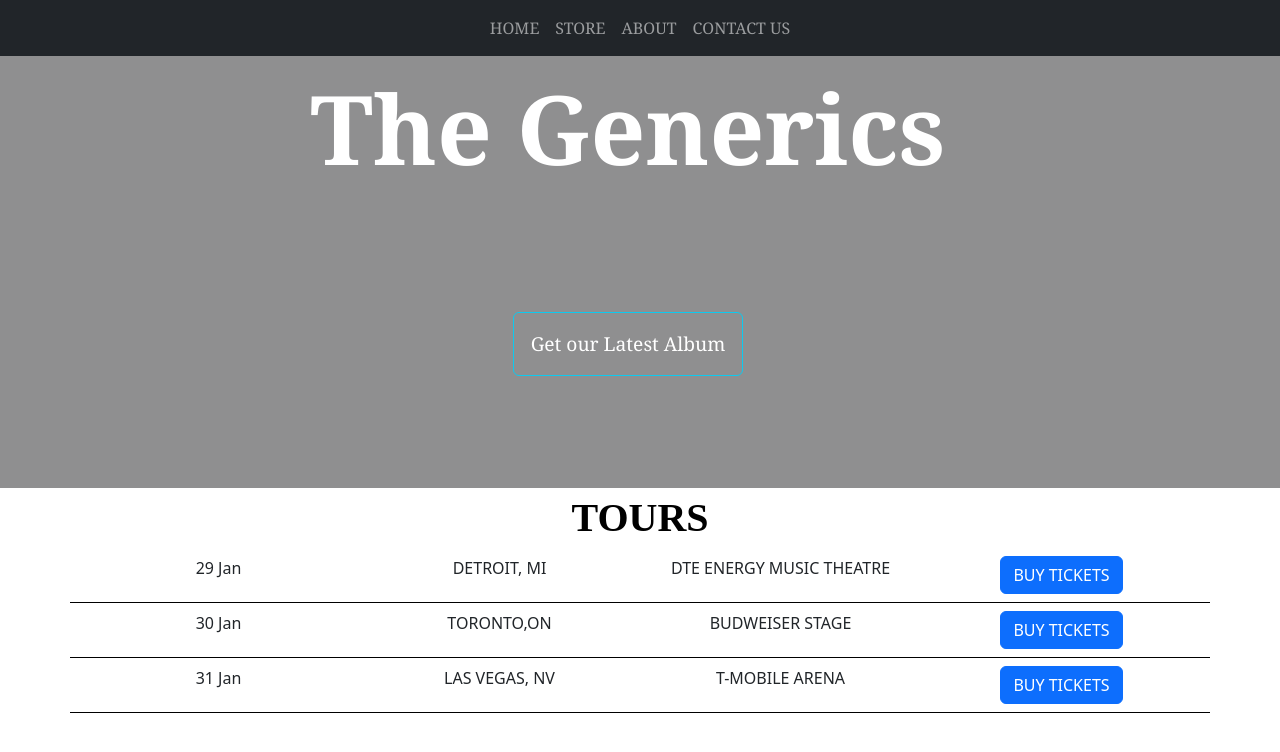
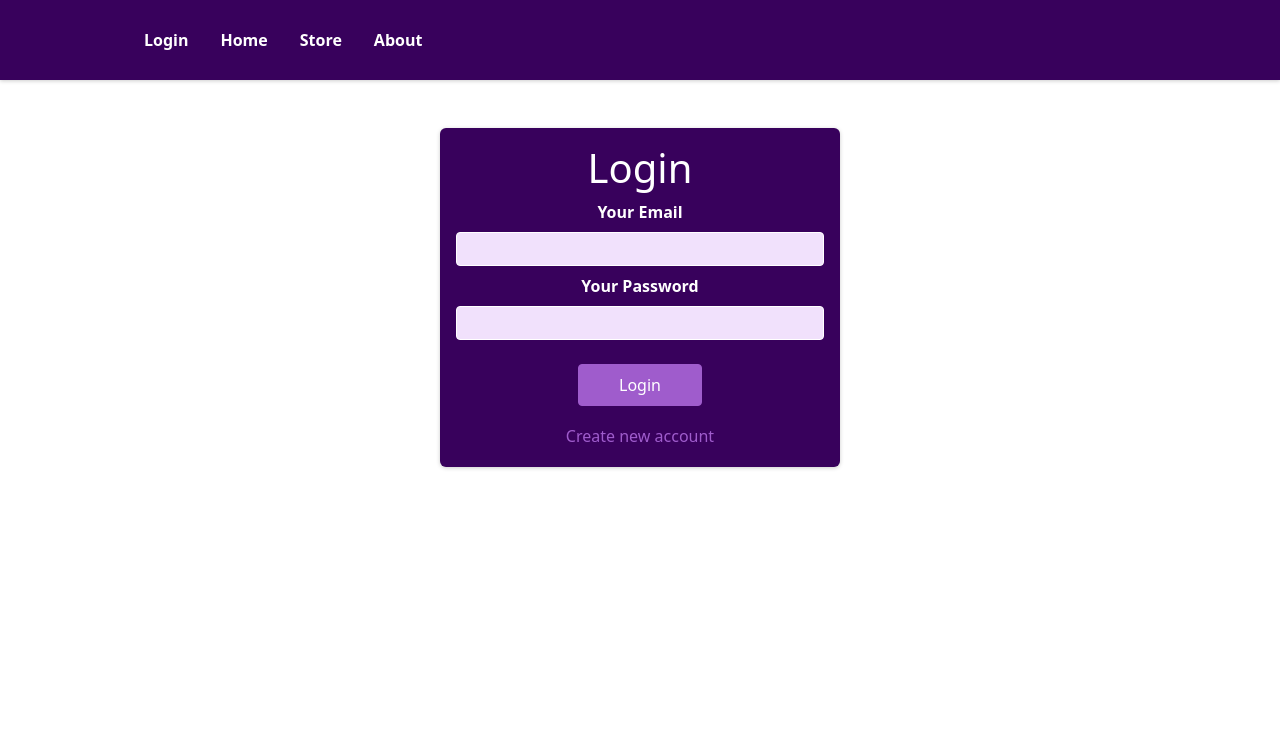
Before and after one commit to Chandan-MG/E-Commerce-Website, a React (Create React App) app: page / in a window 1280 px wide. Shown: the top 752 px of the page. Built offline with nearby package versions, Linux system fonts and the light colour scheme.

Commit message:
adding login

```diff
--- a/package.json
+++ b/package.json
@@ -10,7 +10,7 @@
     "react": "^18.2.0",
     "react-bootstrap": "^2.10.2",
     "react-dom": "^18.2.0",
-    "react-router-dom": "^6.22.3",
+    "react-router-dom": "^5.3.4",
     "react-scripts": "5.0.1",
     "web-vitals": "^2.1.4"
   },
--- a/src/App.js
+++ b/src/App.js
@@ -1,7 +1,7 @@
 
 import './App.css';
 
-import {createBrowserRouter, Route, Router, RouterProvider} from 'react-router-dom';
+import { BrowserRouter as Router, Route, Switch } from 'react-router-dom';
 import StorePage from './Components/StorePage/StorePage.js';
 import AboutPage from './Components/AboutPage/AboutPage.js';
 import HomePage from './Components/HomePage/HomePage.js';
@@ -9,25 +9,73 @@ import NavigationPage from './Components/NavigationPage/NavigationPage.js';
 import ContactPage from './Components/ContactPage/ContactPage.js';
 import ProductDetail from './Components/StorePage/Products/ProductDetail.js';
 import CartContextProvider from './Components/StorePage/Context/Cart-context.js';
-const router = createBrowserRouter([
-  {
-    path: '/',
-    element: <NavigationPage />,
-    children: [
-      { path: '/', element: <HomePage /> },
-      { path: '/store', element: <StorePage /> },
-      { path: '/about', element: <AboutPage />},
-      { path: '/contact', element: <ContactPage />},
-      { path: '/productdetail/:title', element: <ProductDetail />}
-    ]
-  }
-])
+import Cart from './Components/StorePage/Cart/Cart.js';
+import AuthForm from './Components/AuthPage/AuthForm.js';
+// import { Redirect, Switch } from 'react-router-dom/cjs/react-router-dom.js';
+import { useContext } from 'react';
+import AuthContext from './Components/AuthPage/Auth-Context.js';
+import Layout from './Components/NavigationPage/Layout.js';
+import { Redirect } from 'react-router-dom/cjs/react-router-dom.js';
+// const router = createBrowserRouter([
+//   {
+//     path: "/",
+//     element: (
+//       <CartContextProvider>
+//         <NavigationPage />
+//         <Cart />
+//       </CartContextProvider>
+//     ),
+//     children: [
+//       { path: '/', element: <HomePage /> },
+//       { path: '/store', element: <StorePage /> },
+//       { path: '/about', element: <AboutPage />},
+//       { path: '/contact', element: <ContactPage />},
+//       { path: '/productdetail/:title', element: <ProductDetail />},
+//       { path: '/contact', element: <AuthForm />},
+//     ]
+//   }
+// ])
+
 
 
 function App() {
+  const authCtx = useContext(AuthContext);
+  // console.log(authCtx.isLoggedIn);
 
   return (
-    <RouterProvider router={router} />
+    // <RouterProvider router={router} />
+    <Router>
+      <Layout>
+      {/* <NavigationPage /> */}
+        <Switch>
+          <Route path='/home'>
+            <HomePage />
+          </Route>
+
+
+            <Route path='/' exact>
+              <AuthForm />
+            </Route>
+
+
+            <Route path='/store'>
+              <StorePage />
+            </Route>
+            <Route path='/productdetail:title'>
+              <ProductDetail />
+            </Route>
+
+            <Route path='/about'>
+              <AboutPage />
+            </Route>
+
+
+          <Route path='*'>
+            <Redirect to='/' />
+          </Route>
+        </Switch>
+      </Layout>
+    </Router>
   );
 }
 
--- /dev/null
+++ b/src/Components/AuthPage/Auth-Context.js
@@ -0,0 +1,32 @@
+import React, { useState } from "react";
+
+const AuthContext = React.createContext({
+    token:'',
+    isLoggedIn: false,
+    login:(token)=>{}
+})
+
+export const AuthContextProvider = (props) =>{
+
+    const [token, setToken] = useState(null);
+
+    const loginHandler = (token) => {
+        console.log("token");
+        setToken(token);
+    }
+
+    const contextValue = {
+        token: token,
+        isLoggedIn: !!token,
+        login: loginHandler,
+        // logout: logoutHandler
+    }
+
+    return(
+        <AuthContext.Provider value={contextValue}>
+            {props.children}
+        </AuthContext.Provider>
+    )
+}
+
+export default AuthContext;
--- /dev/null
+++ b/src/Components/AuthPage/AuthForm.css
@@ -0,0 +1,72 @@
+.auth {
+    margin: 3rem auto;
+    width: 95%;
+    max-width: 25rem;
+    border-radius: 6px;
+    background-color: #38015c;
+    box-shadow: 0 1px 4px rgba(0, 0, 0, 0.2);
+    padding: 1rem;
+    text-align: center;
+  }
+
+  .auth h1 {
+    text-align: center;
+    color: white;
+  }
+
+  .control {
+    margin-bottom: 0.5rem;
+  }
+
+  .control label {
+    display: block;
+    color: white;
+    font-weight: bold;
+    margin-bottom: 0.5rem;
+  }
+
+  .control input {
+    font: inherit;
+    background-color: #f1e1fc;
+    color: #38015c;
+    border-radius: 4px;
+    border: 1px solid white;
+    width: 100%;
+    text-align: left;
+    padding: 0.25rem;
+  }
+
+  .actions {
+    margin-top: 1.5rem;
+    display: flex;
+    flex-direction: column;
+    align-items: center;
+  }
+
+  .actions button {
+    cursor: pointer;
+    font: inherit;
+    color: white;
+    background-color: #9f5ccc;
+    border: 1px solid #9f5ccc;
+    border-radius: 4px;
+    padding: 0.5rem 2.5rem;
+  }
+
+  .actions button:hover {
+    background-color: #873abb;
+    border-color: #873abb;
+  }
+
+  .actions .toggle {
+    margin-top: 1rem;
+    background-color: transparent;
+    color: #9f5ccc;
+    border: none;
+    padding: 0.15rem 1.5rem;
+  }
+
+  .actions .toggle:hover {
+    background-color: transparent;
+    color: #ae82cc;
+  }
--- /dev/null
+++ b/src/Components/AuthPage/AuthForm.js
@@ -0,0 +1,103 @@
+import { useState, useRef, useContext } from 'react';
+
+import './AuthForm.css';
+import AuthContext from './Auth-Context.js';
+import { Redirect, useHistory } from 'react-router-dom/cjs/react-router-dom.js';
+// import { useHistory } from 'react-router-dom/cjs/react-router-dom.min';
+// import { useHistory } from 'react-router-dom/cjs/react-router-dom';
+
+const AuthForm = () => {
+  const authCtx = useContext(AuthContext);
+  const emailInputRef =  useRef();
+  const passwordInputRef = useRef();
+  const [isLogin, setIsLogin] = useState(true);
+  const [isLoading, setIsLoading] = useState(false);
+  const history = useHistory();
+
+  const switchAuthModeHandler = () => {
+    setIsLogin((prevState) => !prevState);
+  };
+
+  const submitHandler =(event)=>{
+    event.preventDefault();
+
+    const enteredEmail = emailInputRef.current.value;
+    const enteredPassword = passwordInputRef.current.value;
+
+    setIsLoading(true);
+    let url;
+    if(isLogin){
+      url = 'https://identitytoolkit.googleapis.com/v1/accounts:signInWithPassword?key=AIzaSyCMiBeqYWzNFH0oUHL8f_fV1zZ8cXp7QDI';
+    }
+    else{
+      url = 'https://identitytoolkit.googleapis.com/v1/accounts:signUp?key=AIzaSyCMiBeqYWzNFH0oUHL8f_fV1zZ8cXp7QDI';
+    }
+    fetch(url,
+      {
+        method: 'POST',
+        body: JSON.stringify({
+          email: enteredEmail,
+          password: enteredPassword,
+          returnSecureToken: true
+        }),
+        headers: {
+          'Content-Type': 'application/json'
+        }
+      }
+    ).then(response =>{
+        setIsLoading(false);
+        if(response.ok){
+          return response.json();
+        }
+        else{
+          return response.json().then((data)=>{
+            let errorMessage = 'Authentication failed...';
+
+            throw new Error(errorMessage);
+          })
+        }
+      }
+    ).then(data=>{
+      authCtx.login(data.idToken);
+      history.push('/home');
+    //   console.log(data.idToken);
+    }).catch(err=>{
+      alert(err.message);
+    })
+  }
+
+
+  return (
+    <section className='auth'>
+      <h1>{isLogin ? 'Login' : 'Sign Up'}</h1>
+      <form onSubmit={submitHandler}>
+        <div className='control'>
+          <label htmlFor='email'>Your Email</label>
+          <input type='email' id='email' required ref={emailInputRef} />
+        </div>
+        <div className='control'>
+          <label htmlFor='password'>Your Password</label>
+          <input
+            type='password'
+            id='password'
+            required
+            ref={passwordInputRef}
+          />
+        </div>
+        <div className='actions'>
+          {!isLoading && <button type='submit'>{isLogin? 'Login' : 'Create Account'}</button>}
+          {isLoading && <p style={{color: 'white'}}>Sending request....</p>}
+          <button
+            type='button'
+            className='toggle'
+            onClick={switchAuthModeHandler}
+          >
+            {isLogin ? 'Create new account' : 'Login with existing account'}
+          </button>
+        </div>
+      </form>
+    </section>
+  );
+};
+
+export default AuthForm;
--- /dev/null
+++ b/src/Components/NavigationPage/Layout.js
@@ -0,0 +1,15 @@
+import { Fragment } from 'react';
+import NavigationPage from './NavigationPage';
+
+
+
+const Layout = (props) => {
+  return (
+    <>
+      <NavigationPage />
+      <main>{props.children}</main>
+    </>
+  );
+};
+
+export default Layout;
--- a/src/Components/NavigationPage/NavigationPage.css
+++ b/src/Components/NavigationPage/NavigationPage.css
@@ -1,4 +1,55 @@
-.nav-link {
-    font-size: 22px;
-    font-family: 'Georgia', serif
-}
+.header {
+    width: 100%;
+    height: 5rem;
+    background-color: #38015c;
+    box-shadow: 0 1px 4px rgba(0, 0, 0, 0.2);
+    display: flex;
+    justify-content: space-between;
+    align-items: center;
+    padding: 0 10%;
+  }
+
+  .logo {
+    font-family: 'Lato', sans-serif;
+    font-size: 2rem;
+    color: white;
+    margin: 0;
+  }
+
+  .header ul {
+    list-style: none;
+    margin: 0;
+    padding: 0;
+    display: flex;
+    align-items: baseline;
+  }
+
+  .header li {
+    margin: 0 1rem;
+  }
+
+  .header a {
+    text-decoration: none;
+    color: white;
+    font-weight: bold;
+  }
+
+  .header button {
+    font: inherit;
+    background-color: transparent;
+    border: 1px solid white;
+    color: white;
+    font-weight: bold;
+    padding: 0.5rem 1.5rem;
+    border-radius: 6px;
+    cursor: pointer;
+  }
+
+  .header a:hover {
+    color: #c291e2;
+  }
+
+  .header button:hover {
+    background-color: #c291e2;
+    color: #38015c;
+  }
--- a/src/Components/NavigationPage/NavigationPage.js
+++ b/src/Components/NavigationPage/NavigationPage.js
@@ -1,24 +1,39 @@
-import React from "react";
-import { Container, Nav, Navbar } from "react-bootstrap";
-import {Outlet} from 'react-router-dom';
+import React, { useContext, useHistory } from "react";
+// import {Outlet} from 'react-router-dom';
 import { Link } from 'react-router-dom';
-import './NavigationPage.css';
+import  './NavigationPage.css';
+import AuthContext from "../AuthPage/Auth-Context";
 
 const NavigationPage =()=>{
+    const authCtx = useContext(AuthContext);
+    // const history = useHistory();
+
+    const isLoggedIn = authCtx.isLoggedIn;
     return(
-        <>
-            <Navbar bg="dark" data-bs-theme="dark">
-                <Container className="justify-content-center">
-                    <Nav >
-                        <Nav.Link as={Link} to="/" className="nav-link">HOME</Nav.Link>
-                        <Nav.Link as={Link} to="/store" className="nav-link">STORE</Nav.Link>
-                        <Nav.Link as={Link} to="/about" className="nav-link">ABOUT</Nav.Link>
-                        <Nav.Link as={Link} to="/contact" className="nav-link">CONTACT US</Nav.Link>
-                    </Nav>
-                </Container>
-            </Navbar>
-            <Outlet />
-        </>
+        <header className='header'>
+            <nav>
+                <ul>
+
+                    <li>
+                    <Link to='/'>Login</Link>
+                    </li>
+
+
+                    <li>
+                    <Link to='/home'>Home</Link>
+                    </li>
+
+                    <li>
+                    <Link to='/store'>Store</Link>
+                    </li>
+
+                    <li>
+                    <Link to='/about'>About</Link>
+                    </li>
+
+                </ul>
+            </nav>
+        </header>
     )
 }
 export default NavigationPage;
--- a/src/Components/StorePage/Cart/Cart.js
+++ b/src/Components/StorePage/Cart/Cart.js
@@ -3,7 +3,7 @@ import CartModal from "../Modal/CartModal";
 import { CartContext } from "../Context/Cart-context";
 
 const Cart = (props) => {
-    const {cartItems, showModal} = useContext(CartContext)
+    const {cartItems, showModal} = useContext(CartContext);
     return(
         <>
             {showModal && (
--- a/src/Components/StorePage/Context/Cart-context.js
+++ b/src/Components/StorePage/Context/Cart-context.js
@@ -19,6 +19,7 @@ const CartContextProvider = ({children}) => {
     };
 
     const addToCart = (item) => {
+        // console.log(item);
         const existingItemIndex = cartItems.findIndex((cartItem) => {
             return cartItem.title === item.title;
         });
--- a/src/Components/StorePage/Products/ProductDetail.js
+++ b/src/Components/StorePage/Products/ProductDetail.js
@@ -1,6 +1,7 @@
 import React, { useContext, useEffect } from "react";
 import { useParams } from "react-router-dom";
 import { CartContext } from "../Context/Cart-context";
+import Header from "../Header/Header";
 
 const productsArr = [
   {
@@ -50,6 +51,7 @@ const ProductDetail = () => {
 
   return (
     <div className="flex mx-auto w-[40rem] my-14 justify-between align-middle">
+      <Header />
       <div>
         <img src={product.imageUrl} alt={product.title} />
       </div>
--- a/src/Components/StorePage/Products/ProductItem.js
+++ b/src/Components/StorePage/Products/ProductItem.js
@@ -25,9 +25,9 @@ const ProductItem = (props) => {
                             <Row style={{paddingTop: "20px"}}>
                                 <Col className="text-start">${props.price}</Col>
                                 <Col className="d-flex justify-content-end">
-                                    <Link to={`/productdetail/${props.title}`}>
-                                        <Button variant="primary" >Buy</Button>
-                                    </Link>
+                                    {/* <Link to={`/productdetail/${props.title}`}> */}
+                                        <Button variant="primary" onClick={handleAddToCart}>Buy</Button>
+                                    {/* </Link> */}
                                 </Col>
                             </Row>
                         </Card.Body>
```
Also changed, not shown: 1 other file (tests, documents, lock files or other folders).
